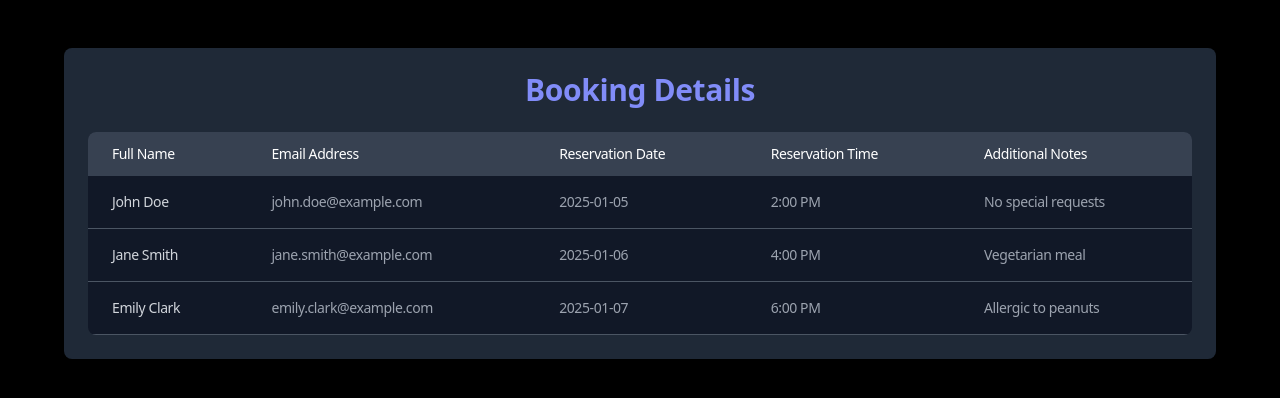
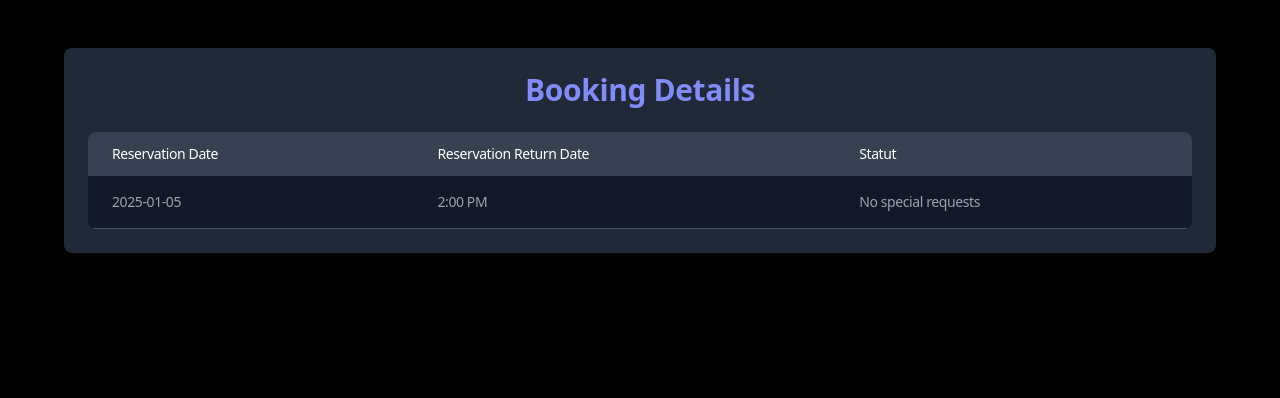
Before and after one commit to HamzaChehlaoui/Drive_Loc, a PHP site: page /showReserv.php in a window 1280 px wide. Shown: the top 398 px of the page. Run offline with PHP 8.4, Linux system fonts and the light colour scheme; some libraries are stand-ins or nearby versions.

```diff
--- a/index.php
+++ b/index.php
@@ -1,3 +1,5 @@
+<!--  -->
+
 <!DOCTYPE html>
 <html lang="en">
 <head>
--- a/reservationuser.php
+++ b/reservationuser.php
@@ -51,7 +51,7 @@ if (isset($_GET['idVehicule'])) {
                         <li><a href="user.php" class="hover:bg-gray-700 px-4 py-2 rounded">Home</a></li>
                         <li><a href="showcare.php" class="hover:bg-gray-700 px-4 py-2 rounded">Explore Cars</a></li>
                         <li><a href="#" class="hover:bg-gray-700 px-4 py-2 rounded">Services</a></li>
-                        <li><a href="#" class="hover:bg-gray-700 px-4 py-2 rounded">Contact</a></li>
+                        <li><a href="showReserv.php" class="hover:bg-gray-700 px-4 py-2 rounded">Reservation</a></li>
                     </ul>
                 </div>
             </div>
--- a/showReserv.php
+++ b/showReserv.php
@@ -18,39 +18,17 @@
       <table class="min-w-full table-auto">
         <thead>
           <tr class="bg-gray-700 text-white">
-            <th class="px-6 py-3 text-left text-sm font-medium">Full Name</th>
-            <th class="px-6 py-3 text-left text-sm font-medium">Email Address</th>
             <th class="px-6 py-3 text-left text-sm font-medium">Reservation Date</th>
-            <th class="px-6 py-3 text-left text-sm font-medium">Reservation Time</th>
-            <th class="px-6 py-3 text-left text-sm font-medium">Additional Notes</th>
+            <th class="px-6 py-3 text-left text-sm font-medium">Reservation Return Date</th>
+            <th class="px-6 py-3 text-left text-sm font-medium">Statut</th>
           </tr>
         </thead>
         <tbody>
           <!-- Example booking 1 -->
           <tr class="border-b border-gray-600">
-            <td class="px-6 py-4 text-sm font-medium text-gray-300">John Doe</td>
-            <td class="px-6 py-4 text-sm text-gray-400">john.doe@example.com</td>
             <td class="px-6 py-4 text-sm text-gray-400">2025-01-05</td>
             <td class="px-6 py-4 text-sm text-gray-400">2:00 PM</td>
             <td class="px-6 py-4 text-sm text-gray-400">No special requests</td>
-          </tr>
-
-          <!-- Example booking 2 -->
-          <tr class="border-b border-gray-600">
-            <td class="px-6 py-4 text-sm font-medium text-gray-300">Jane Smith</td>
-            <td class="px-6 py-4 text-sm text-gray-400">jane.smith@example.com</td>
-            <td class="px-6 py-4 text-sm text-gray-400">2025-01-06</td>
-            <td class="px-6 py-4 text-sm text-gray-400">4:00 PM</td>
-            <td class="px-6 py-4 text-sm text-gray-400">Vegetarian meal</td>
-          </tr>
-
-          <!-- Example booking 3 -->
-          <tr class="border-b border-gray-600">
-            <td class="px-6 py-4 text-sm font-medium text-gray-300">Emily Clark</td>
-            <td class="px-6 py-4 text-sm text-gray-400">emily.clark@example.com</td>
-            <td class="px-6 py-4 text-sm text-gray-400">2025-01-07</td>
-            <td class="px-6 py-4 text-sm text-gray-400">6:00 PM</td>
-            <td class="px-6 py-4 text-sm text-gray-400">Allergic to peanuts</td>
           </tr>
 
           <!-- Additional rows can be added here dynamically -->
--- a/showcare.php
+++ b/showcare.php
@@ -2,6 +2,10 @@
 
 require('actionAddVehicles.php');
  require('care.php');
+
+
+
+
 ?>
 <!DOCTYPE html>
 <html lang="en">
@@ -71,7 +75,7 @@ require('actionAddVehicles.php');
         <?php endforeach; ?>
     </select>
 </a></li>
-<a href="#" class="hover:bg-gray-700 px-4 py-2 rounded">Contact</a></li>
+<li><a href="showReserv.php" class="hover:bg-gray-700 px-4 py-2 rounded">Reservation</a></li>
                     </ul>
                 </div>
             </div>
--- a/user.php
+++ b/user.php
@@ -1,4 +1,3 @@
-
 <!DOCTYPE html>
 <html lang="en">
 <head>
@@ -123,7 +122,7 @@
                         <li><a href="user.php" class="hover:bg-gray-700 px-4 py-2 rounded">Home</a></li>
                         <li><a href="showcare.php" class="hover:bg-gray-700 px-4 py-2 rounded">Explore Cars</a></li>
                         <li><a href="#" class="hover:bg-gray-700 px-4 py-2 rounded">Services</a></li>
-                        <li><a href="#" class="hover:bg-gray-700 px-4 py-2 rounded">Contact</a></li>
+                        <li><a href="showReserv.php" class="hover:bg-gray-700 px-4 py-2 rounded">Reservation</a></li>
                     </ul>
                 </div>
             </div>
```
Also changed, not shown: checkinfo.php (+4 -3 lines), reservation_action_user.php (+6 -2 lines).
